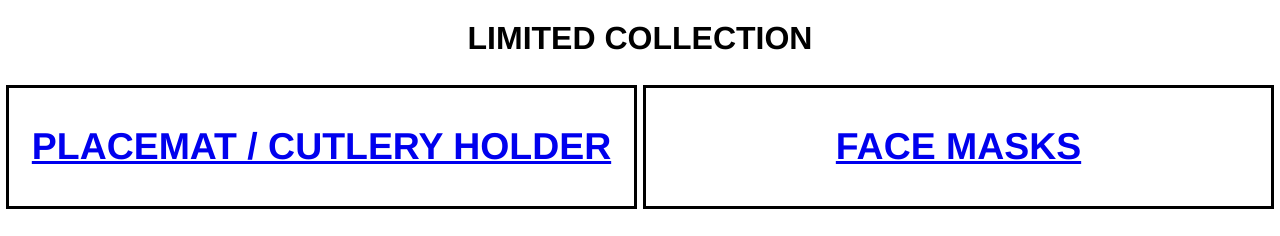
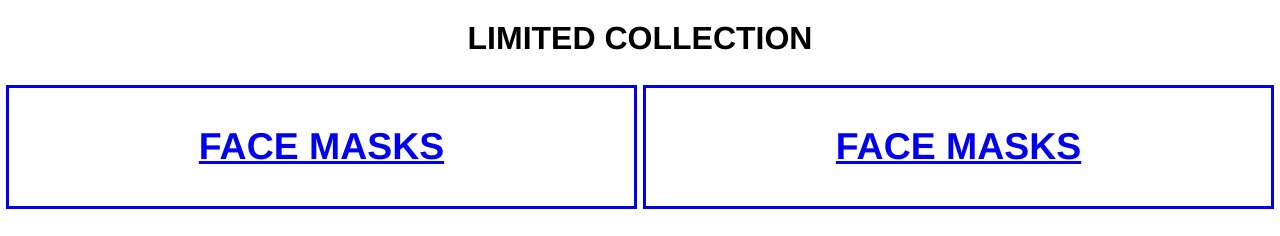
Before and after one commit to benkwan26/helbe, a plain HTML site: page index.html in a window 1280 px wide. Shown: the part 610-846 px from the top of the page. Drawn offline with Linux system fonts and the light colour scheme.

Commit message:
Update index.html

```diff
--- a/index.html
+++ b/index.html
@@ -58,19 +58,19 @@
 
   <div class="row">
     <div class="column">
-      <div class="card">
-        <a href="https://benkwan26.github.io/helbe/cutlery-holder">
-          <h3>PLACEMAT / CUTLERY HOLDER</h3>
-        </a>
-      </div>
+      <a href="https://benkwan26.github.io/helbe/cutlery-holder">
+        <div class="card">
+          <h3>FACE MASKS</h3>
+        </div>
+      </a>
     </div>
 
     <div class="column">
-      <div class="card">
-        <a href="https://benkwan26.github.io/helbe/face-masks">
+      <a href="https://benkwan26.github.io/helbe/face-masks">
+        <div class="card">
           <h3>FACE MASKS</h3>
-        </a>
-      </div>
+        </div>
+      </a>
     </div>
   </div>
 </body>
```
